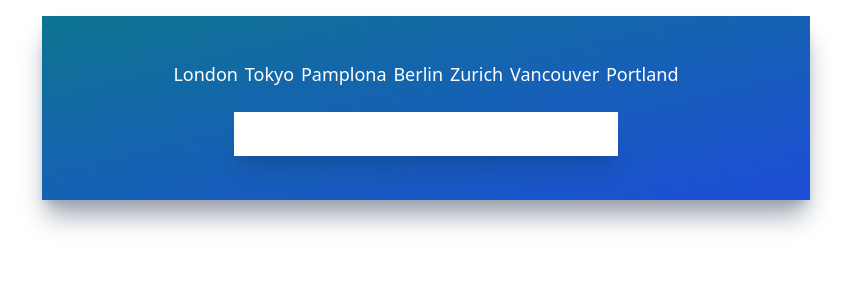
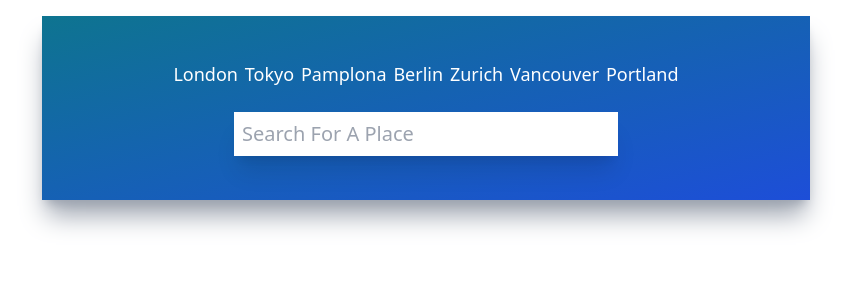
Before and after one commit to joeygroves/react-weather-app, a React (Create React App) app: page / in a window 1280 px wide. Shown: the top 300 px of the page, without its empty margins (214-1065 px from the left). Built offline with nearby package versions, Linux system fonts and the light colour scheme.

Commit message:
Added placeholder text to search bar

```diff
--- a/src/components/Inputs.jsx
+++ b/src/components/Inputs.jsx
@@ -8,7 +8,8 @@ function Inputs() {
         <div className="flex flex-row w-3/4 items-center justify-center space-x-4">
             <input
                 type="text"
-                className="text-xl font-light p-2 w-full shadow-xl focus:outline-non capitalize"
+                placeholder="Search for a place"
+                className="text-xl font-light p-2 w-full shadow-xl focus:outline-non capitalize placeholder:capitalize"
             />
         </div>
     </div>
```
